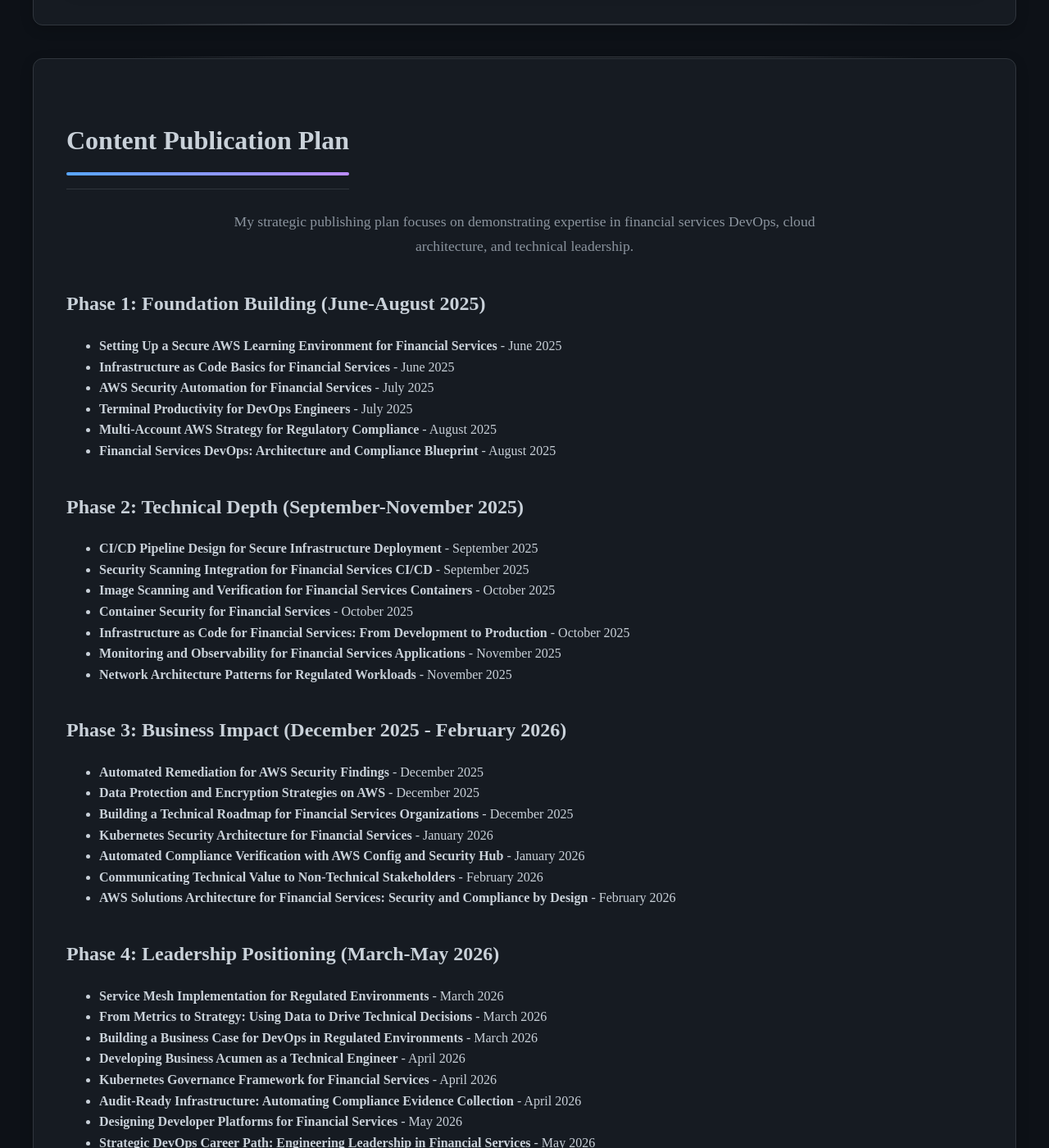
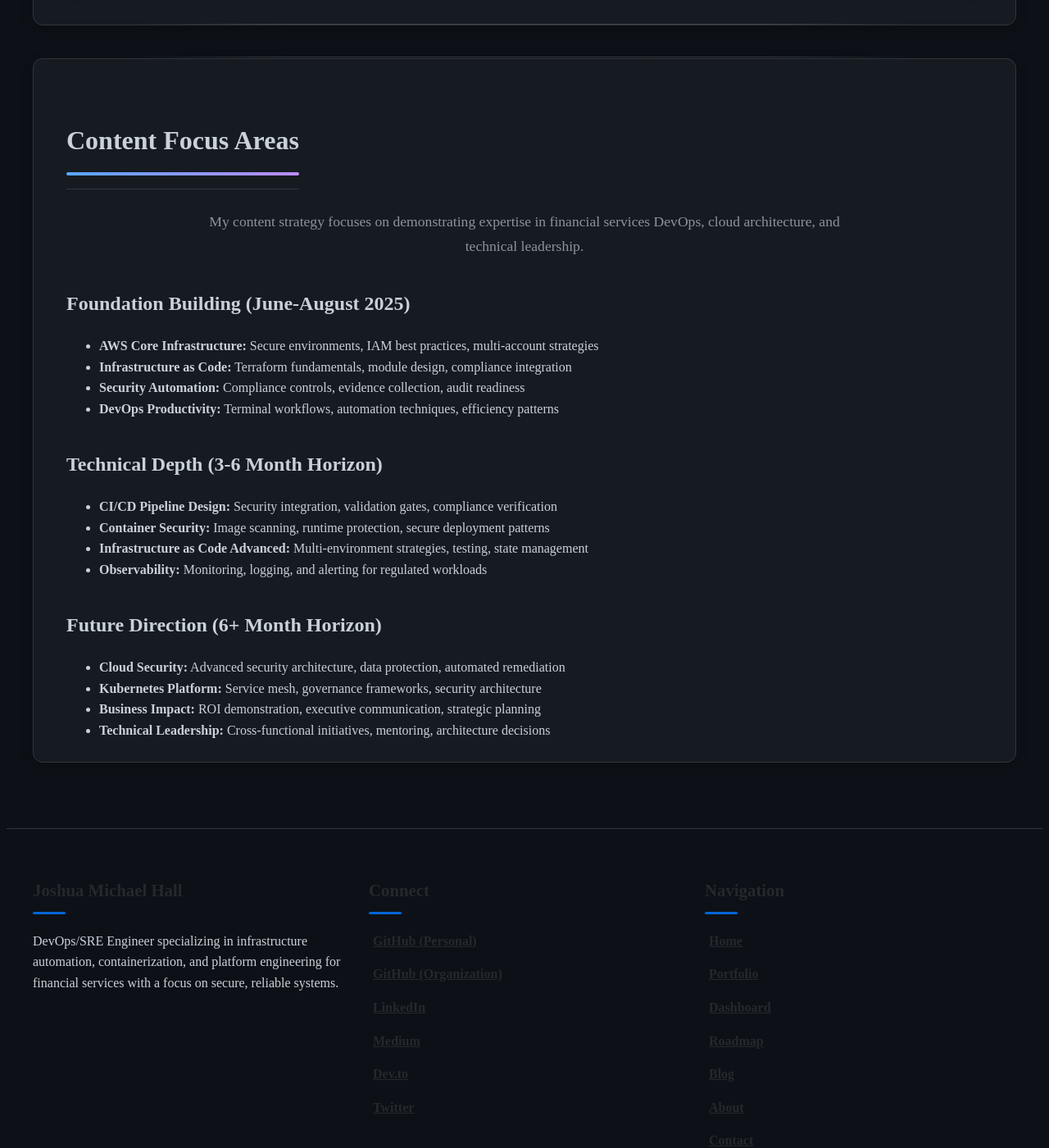
Before and after one commit to joshuamichaelhall/joshuamichaelhall.github.io, a Jekyll site: the page built from pages/blog.md, in a window 1280 px wide and 1400 px high, scrolled down 3965 px. Shown: the whole window at 82% size. Built offline with Jekyll 4.4.1, drawn with Linux system fonts in a browser that asks for light colours; nearby versions of some CDN libraries; some of the changed text lies outside the part shown.

Commit message:
Streamline future projects and content listings
Roadmap page changes:
- Changed "Portfolio Project Timeline" to "Near-Term Project Focus"
- Kept only next 12 months of projects (removed longer-term projects)
- Adjusted timelines to be more realistic and near-term focused

Blog page changes:
- Replaced detailed content publication plan with broader content focus areas
- Organized content into three horizons: Foundation Building, Technical Depth, Future Direction
- Removed specific article titles beyond near-term, replaced with topic areas
- Maintained strategic content themes while providing more flexibility

🤖 Generated with [Claude Code](https://claude.ai/code)

Co-Authored-By: Claude <noreply@anthropic.com>

```diff
--- a/pages/blog.md
+++ b/pages/blog.md
@@ -33,7 +33,7 @@ permalink: /blog/
 
 <div class="content-section with-divider">
   <h2>Upcoming Technical Content</h2>
-  <p class="section-intro-text">My future content roadmap focuses on building expertise in AWS for financial services, infrastructure automation, and security engineering.</p>
+  <p class="section-intro-text">My upcoming content focuses on building expertise in AWS for financial services, infrastructure automation, and security engineering.</p>
 
   <div class="articles-container">
     <div class="project-card">
@@ -57,59 +57,37 @@ permalink: /blog/
 </div>
 
 <div class="content-section">
-  <h2>Content Publication Plan</h2>
-  <p class="section-intro-text">My strategic publishing plan focuses on demonstrating expertise in financial services DevOps, cloud architecture, and technical leadership.</p>
+  <h2>Content Focus Areas</h2>
+  <p class="section-intro-text">My content strategy focuses on demonstrating expertise in financial services DevOps, cloud architecture, and technical leadership.</p>
 
   <div class="content-timeline">
     <div class="timeline-phase">
-      <h3>Phase 1: Foundation Building (June-August 2025)</h3>
+      <h3>Foundation Building (June-August 2025)</h3>
       <ul class="timeline-list">
-        <li><strong>Setting Up a Secure AWS Learning Environment for Financial Services</strong> - June 2025</li>
-        <li><strong>Infrastructure as Code Basics for Financial Services</strong> - June 2025</li>
-        <li><strong>AWS Security Automation for Financial Services</strong> - July 2025</li>
-        <li><strong>Terminal Productivity for DevOps Engineers</strong> - July 2025</li>
-        <li><strong>Multi-Account AWS Strategy for Regulatory Compliance</strong> - August 2025</li>
-        <li><strong>Financial Services DevOps: Architecture and Compliance Blueprint</strong> - August 2025</li>
+        <li><strong>AWS Core Infrastructure:</strong> Secure environments, IAM best practices, multi-account strategies</li>
+        <li><strong>Infrastructure as Code:</strong> Terraform fundamentals, module design, compliance integration</li>
+        <li><strong>Security Automation:</strong> Compliance controls, evidence collection, audit readiness</li>
+        <li><strong>DevOps Productivity:</strong> Terminal workflows, automation techniques, efficiency patterns</li>
       </ul>
     </div>
 
     <div class="timeline-phase">
-      <h3>Phase 2: Technical Depth (September-November 2025)</h3>
+      <h3>Technical Depth (3-6 Month Horizon)</h3>
       <ul class="timeline-list">
-        <li><strong>CI/CD Pipeline Design for Secure Infrastructure Deployment</strong> - September 2025</li>
-        <li><strong>Security Scanning Integration for Financial Services CI/CD</strong> - September 2025</li>
-        <li><strong>Image Scanning and Verification for Financial Services Containers</strong> - October 2025</li>
-        <li><strong>Container Security for Financial Services</strong> - October 2025</li>
-        <li><strong>Infrastructure as Code for Financial Services: From Development to Production</strong> - October 2025</li>
-        <li><strong>Monitoring and Observability for Financial Services Applications</strong> - November 2025</li>
-        <li><strong>Network Architecture Patterns for Regulated Workloads</strong> - November 2025</li>
+        <li><strong>CI/CD Pipeline Design:</strong> Security integration, validation gates, compliance verification</li>
+        <li><strong>Container Security:</strong> Image scanning, runtime protection, secure deployment patterns</li>
+        <li><strong>Infrastructure as Code Advanced:</strong> Multi-environment strategies, testing, state management</li>
+        <li><strong>Observability:</strong> Monitoring, logging, and alerting for regulated workloads</li>
       </ul>
     </div>
 
     <div class="timeline-phase">
-      <h3>Phase 3: Business Impact (December 2025 - February 2026)</h3>
+      <h3>Future Direction (6+ Month Horizon)</h3>
       <ul class="timeline-list">
-        <li><strong>Automated Remediation for AWS Security Findings</strong> - December 2025</li>
-        <li><strong>Data Protection and Encryption Strategies on AWS</strong> - December 2025</li>
-        <li><strong>Building a Technical Roadmap for Financial Services Organizations</strong> - December 2025</li>
-        <li><strong>Kubernetes Security Architecture for Financial Services</strong> - January 2026</li>
-        <li><strong>Automated Compliance Verification with AWS Config and Security Hub</strong> - January 2026</li>
-        <li><strong>Communicating Technical Value to Non-Technical Stakeholders</strong> - February 2026</li>
-        <li><strong>AWS Solutions Architecture for Financial Services: Security and Compliance by Design</strong> - February 2026</li>
-      </ul>
-    </div>
-
-    <div class="timeline-phase">
-      <h3>Phase 4: Leadership Positioning (March-May 2026)</h3>
-      <ul class="timeline-list">
-        <li><strong>Service Mesh Implementation for Regulated Environments</strong> - March 2026</li>
-        <li><strong>From Metrics to Strategy: Using Data to Drive Technical Decisions</strong> - March 2026</li>
-        <li><strong>Building a Business Case for DevOps in Regulated Environments</strong> - March 2026</li>
-        <li><strong>Developing Business Acumen as a Technical Engineer</strong> - April 2026</li>
-        <li><strong>Kubernetes Governance Framework for Financial Services</strong> - April 2026</li>
-        <li><strong>Audit-Ready Infrastructure: Automating Compliance Evidence Collection</strong> - April 2026</li>
-        <li><strong>Designing Developer Platforms for Financial Services</strong> - May 2026</li>
-        <li><strong>Strategic DevOps Career Path: Engineering Leadership in Financial Services</strong> - May 2026</li>
+        <li><strong>Cloud Security:</strong> Advanced security architecture, data protection, automated remediation</li>
+        <li><strong>Kubernetes Platform:</strong> Service mesh, governance frameworks, security architecture</li>
+        <li><strong>Business Impact:</strong> ROI demonstration, executive communication, strategic planning</li>
+        <li><strong>Technical Leadership:</strong> Cross-functional initiatives, mentoring, architecture decisions</li>
       </ul>
     </div>
   </div>
```
Also changed, not shown: pages/roadmap.md (+5 -27 lines).
